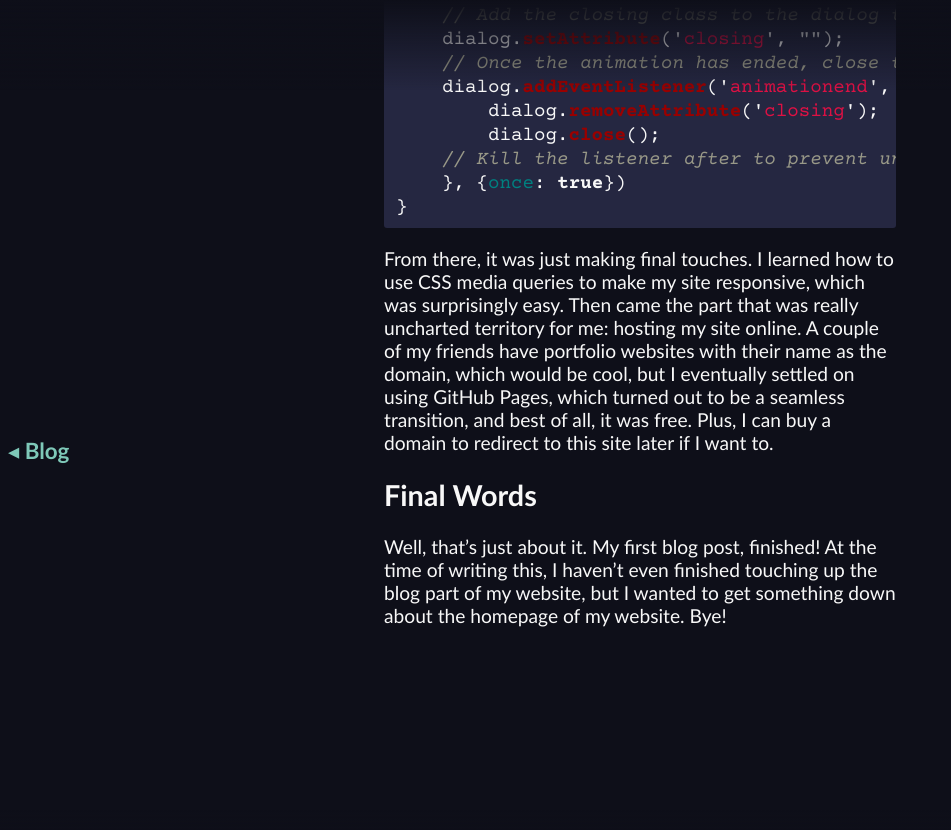
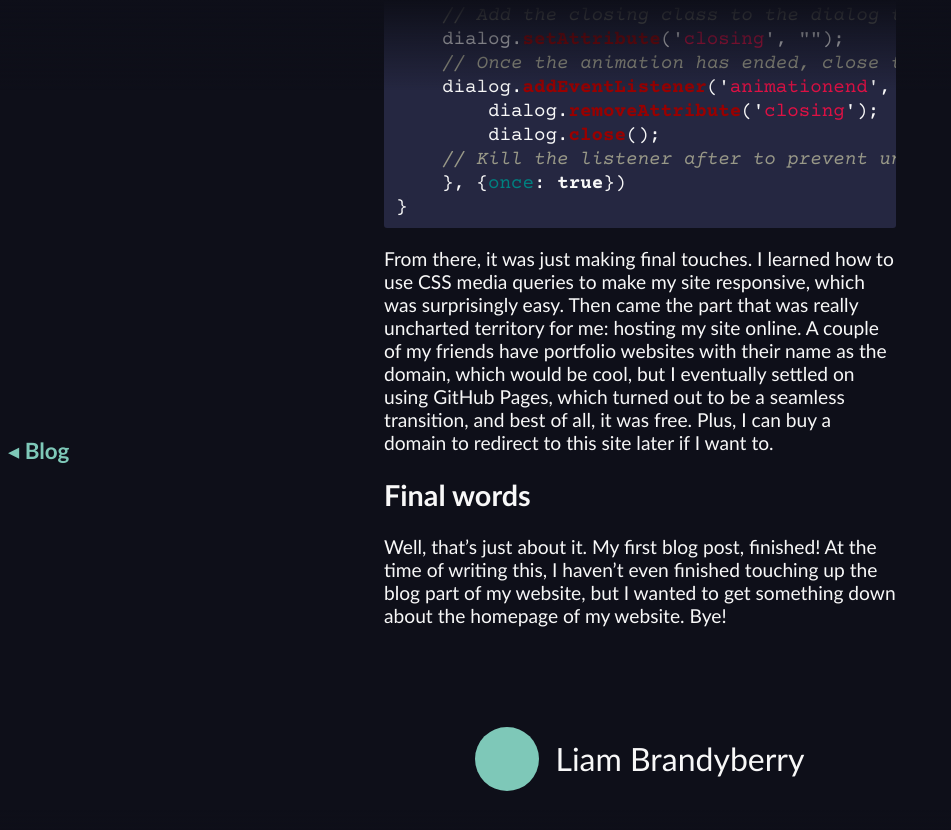
Before and after one commit to liamb09/blog, a Jekyll site: the page built from _posts/2024-06-26-intro-and-portfolio-reflection.md, in a window 1280 px wide and 900 px high, scrolled down 1730 px. Shown: the top 830 px of the window, without its empty margins (0-951 px from the left). Built offline with Jekyll 4.4.1, drawn with Linux system fonts in a browser that asks for light colours; before the commit the page ends 2467 px from its top, so only the background shows below that.

Commit message:
Add author at end of post

```diff
--- a/_layouts/post.html
+++ b/_layouts/post.html
@@ -19,6 +19,10 @@
     <div class="blog-body">
         {{content}}
     </div>
+    <div class="author-section">
+        <div class="blue-circle"></div>
+        <p class="author-name">Liam Brandyberry</p>
+    </div>
 </article>
 
 <section class="footer-space"></section>
--- a/_posts/2024-06-26-intro-and-portfolio-reflection.md
+++ b/_posts/2024-06-26-intro-and-portfolio-reflection.md
@@ -40,6 +40,6 @@ function closeDialog () {
 
 From there, it was just making final touches. I learned how to use CSS media queries to make my site responsive, which was surprisingly easy. Then came the part that was really uncharted territory for me: hosting my site online. A couple of my friends have portfolio websites with their name as the domain, which would be cool, but I eventually settled on using GitHub Pages, which turned out to be a seamless transition, and best of all, it was free. Plus, I can buy a domain to redirect to this site later if I want to.
 
-## Final Words
+## Final words
 
 Well, that’s just about it. My first blog post, finished! At the time of writing this, I haven’t even finished touching up the blog part of my website, but I wanted to get something down about the homepage of my website. Bye!
--- a/assets/css/postStyles.css
+++ b/assets/css/postStyles.css
@@ -105,6 +105,28 @@ footer {
     margin-top: .25rem;
     font-size: var(--small-font-size);
     color: var(--light-grey);
+}
+
+.author-section {
+    display: flex;
+    align-items: center;
+    justify-content: center;
+    /* margin-left: auto;
+    margin-right: auto; */
+    margin-top: 5rem;
+}
+
+.blue-circle {
+    background-color: var(--primary);
+    width: 4rem;
+    height: 4rem;
+    border-radius: 50%;
+    margin-right: 1rem;
+}
+
+.author-name {
+    font-size: 2rem;
+    color: var(--off-white);
 }
 
 .footer-space {
```
Also changed, not shown: other parts of _posts/2024-06-26-intro-and-portfolio-reflection.md (+1 -1 lines).
